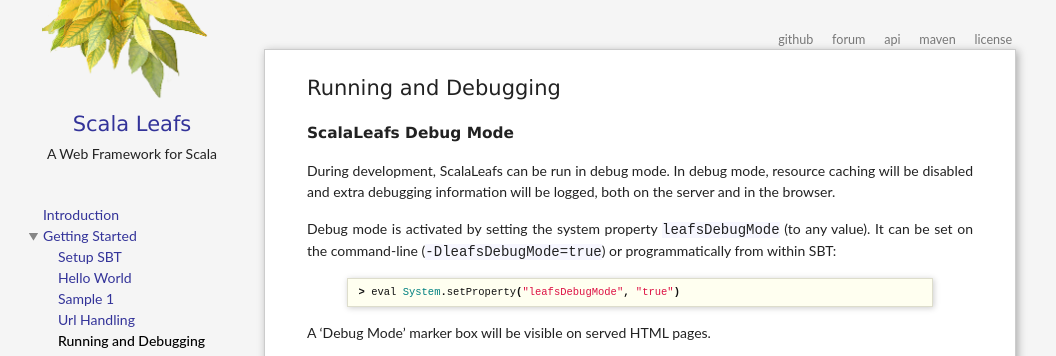
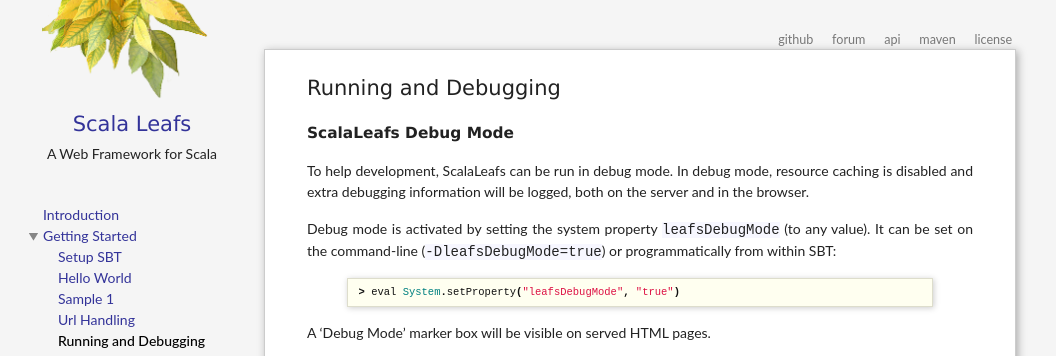
Before and after one commit to scalastuff/scalaleafs, a Jekyll site: the page built from running-debugging.md, in a window 1280 px wide. Shown: the top 356 px of the page, without its empty margins (0-1056 px from the left). Built offline with Jekyll 4.4.1, drawn with Linux system fonts in a browser that asks for light colours.

Commit message:
Updated running-debugging.md

```diff
--- a/running-debugging.md
+++ b/running-debugging.md
@@ -5,7 +5,7 @@
 
 ## ScalaLeafs Debug Mode
 
-During development, ScalaLeafs can be run in debug mode. In debug mode, resource caching will be disabled and extra debugging information will be logged, both on the server and in the browser.
+To help development, ScalaLeafs can be run in debug mode. In debug mode, resource caching is disabled and extra debugging information will be logged, both on the server and in the browser.
 
 Debug mode is activated by setting the system property `leafsDebugMode` (to any value). It can be set on the command-line (`-DleafsDebugMode=true`) or programmatically from within SBT:
 
```
